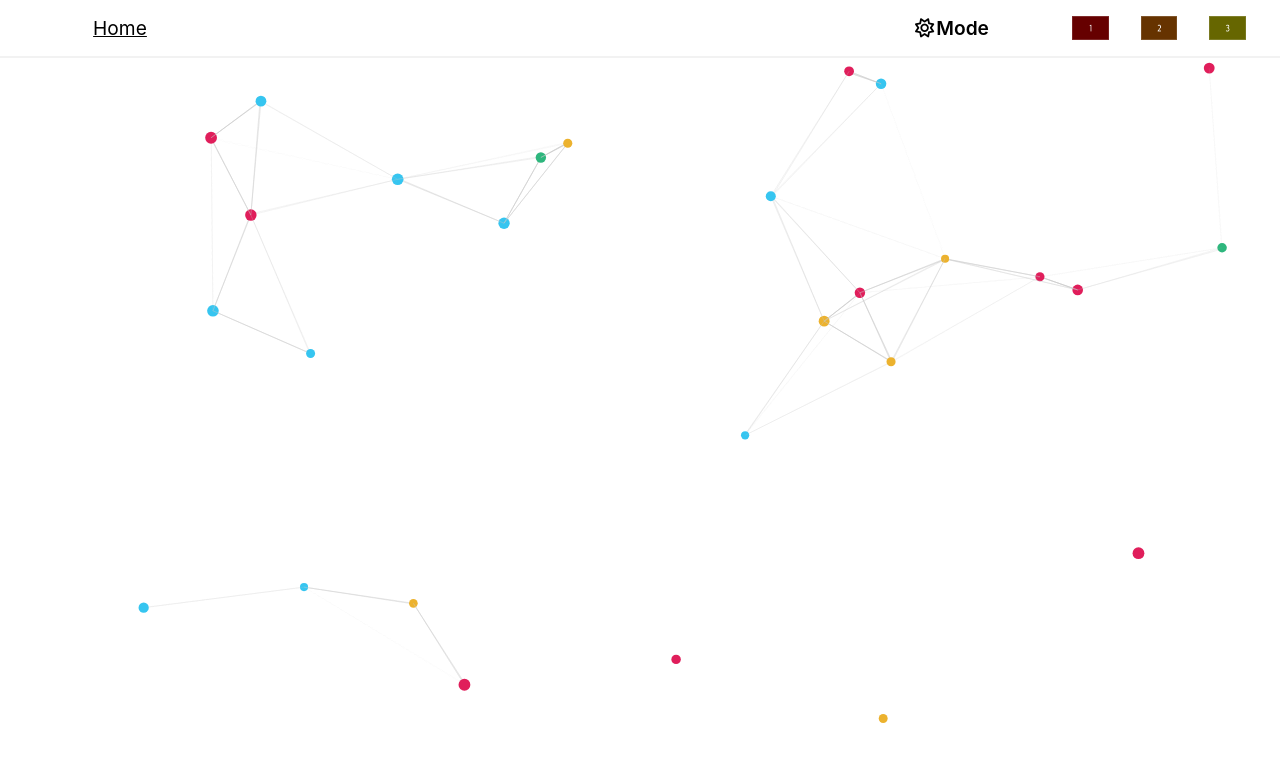
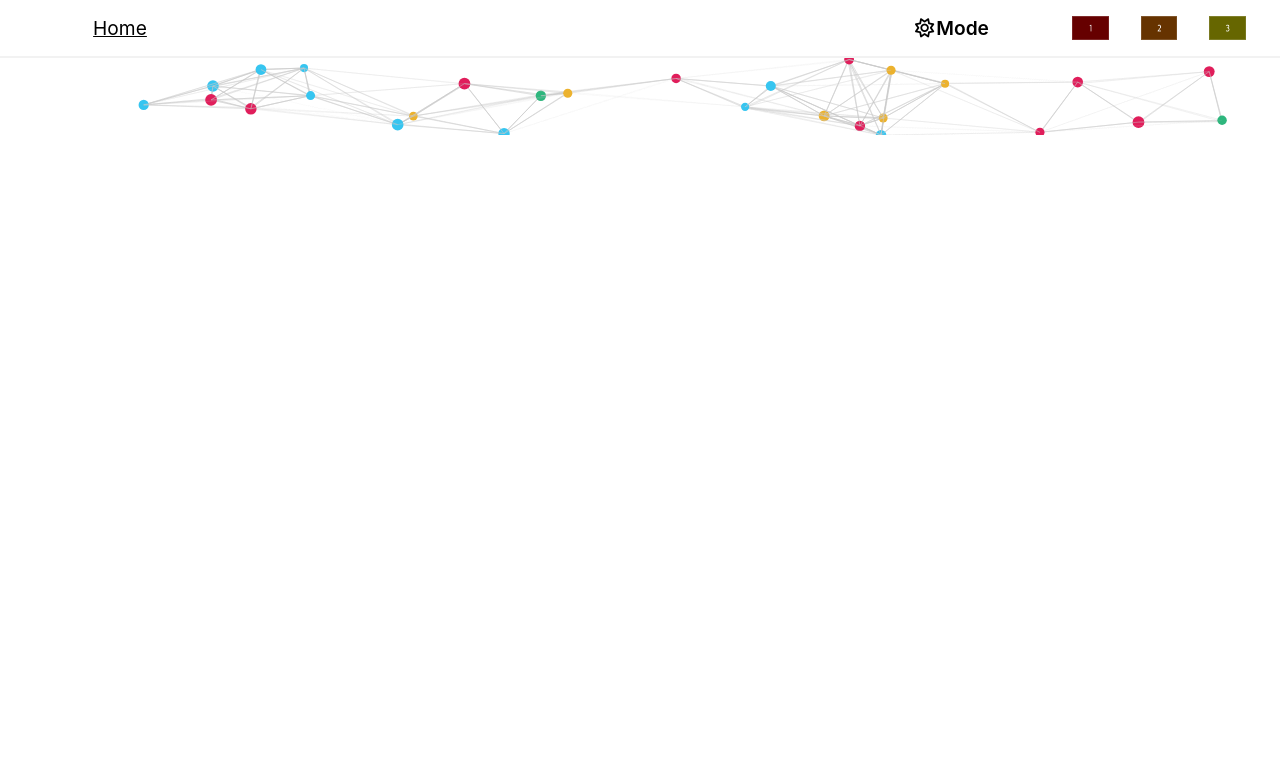
Before and after one commit to Honey-Bi/Portfolio-Web, a React (Create React App) app: page /concept in a window 1280 px wide. Shown: the top 762 px of the page. Built offline with nearby package versions, Linux system fonts and the light colour scheme.

Commit message:
앨범 레코드 커서 모양 변경

```diff
--- a/src/css/project.css
+++ b/src/css/project.css
@@ -1,6 +1,3 @@
-#down {
-    height: calc(100% - 3.5rem);
-}
 #main:focus-visible {
     outline: none;;
 }
@@ -188,6 +185,7 @@ button.active .fa-play, button .fa-pause {
     height: 90%;
     border-radius: 50%;
     top: 5%;
+    cursor: auto;
     margin-left: 5%;
     transition: all 1s ease;
     border: 2px solid #fff;
```
